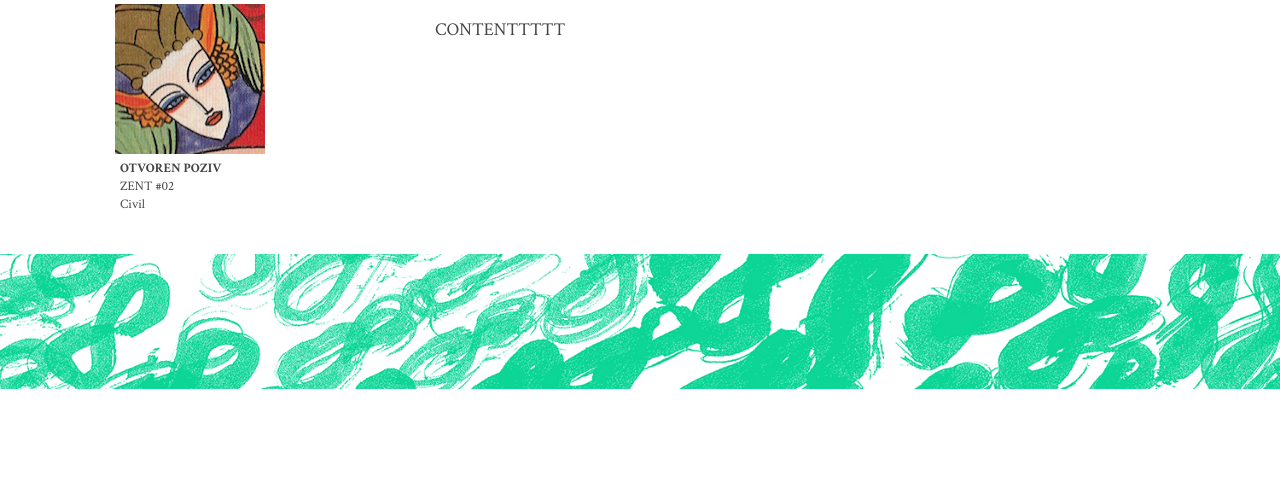
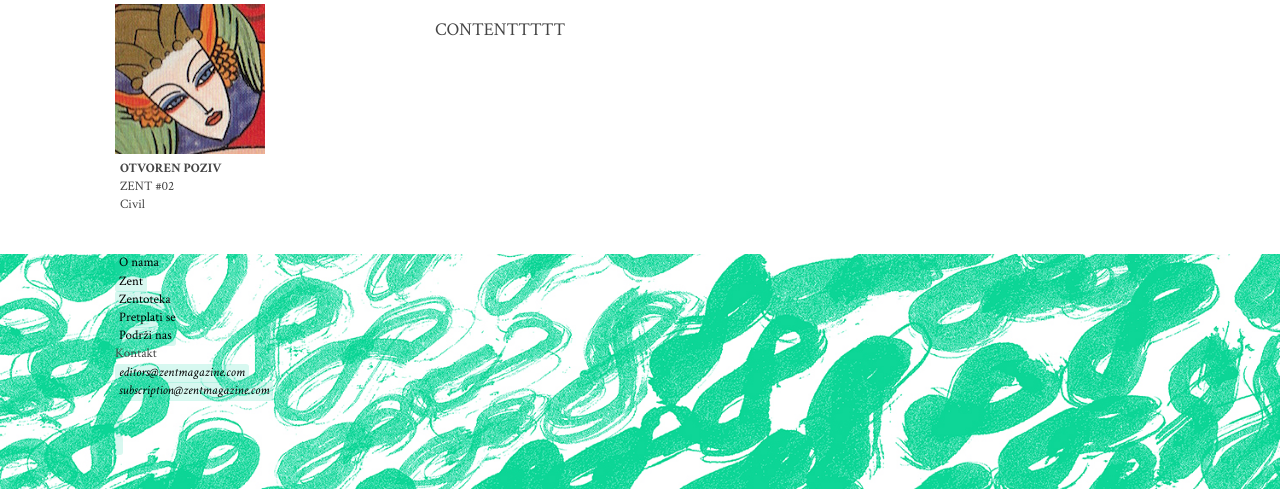
Before and after one commit to markomitranic/ZentZent, a PHP site: page /app/index.html in a window 1280 px wide. Shown: the part 693-1182 px from the top of the page. Before the commit the page ends 1082 px from the top, so only its background shows below. Run offline with PHP 8.4, Linux system fonts and the light colour scheme; style sheets or scripts are compiled from the project's sources.

Commit message:
syncing diffs

```diff
--- a/app/css/style.css
+++ b/app/css/style.css
@@ -418,7 +418,7 @@ a {
   background-size: cover;
   background-position: bottom left; }
   #footer .wrapper {
-    height: 135px;
+    height: 235px;
     max-width: 1050px;
     margin: 0 auto; }
 
--- a/app/index.html
+++ b/app/index.html
@@ -82,8 +82,25 @@
 
 <footer id="footer">
 	<div class="wrapper">
-		<nav></nav>
-		<address></address>
+		<nav>
+			<ul>
+				<li><a href="#">O nama</a></li>
+				<li><a href="#">Zent</a></li>
+				<li><a href="#">Zentoteka</a></li>
+				<li><a href="#">Pretplati se</a></li>
+				<li><a href="#">Podrži nas</a></li>
+			</ul>
+		</nav>
+		<p>Kontakt</p>
+		<address>
+		<p><a href="mailto:editors@zentmagazine.com">editors@zentmagazine.com</a></p>
+		<p><a href="mailto:subscription@zentmagazine.com">subscription@zentmagazine.com</a></p>
+		</address>
+		<ul>
+			<li><a href="#"><span class="icon-instagram"></span></a></li>
+			<li><a href="#"><span class="icon-twitter"></span></a></li>
+			<li><a href="#"><span class="icon-facebook"></span></a></li>
+		</ul>
 	</div>
 </footer>
 
--- a/scss/footer.scss
+++ b/scss/footer.scss
@@ -7,7 +7,7 @@
     background-position: bottom left;
 
 	.wrapper {
-	    height: 135px;
+	    height: 235px;
 	    max-width: 1050px;
 	    margin: 0 auto;
 	}
--- a/scss/style.scss
+++ b/scss/style.scss
@@ -5,6 +5,8 @@
 @import "global";
 // Specific styles for the page CONTENT div.
 @import "content";
+// Import icons CSS
+@import "icons";
 
 
 // Header Style
```
Also changed, not shown: photo-sizes-list.md (+1 -1 lines), scss/icons.scss (added).
